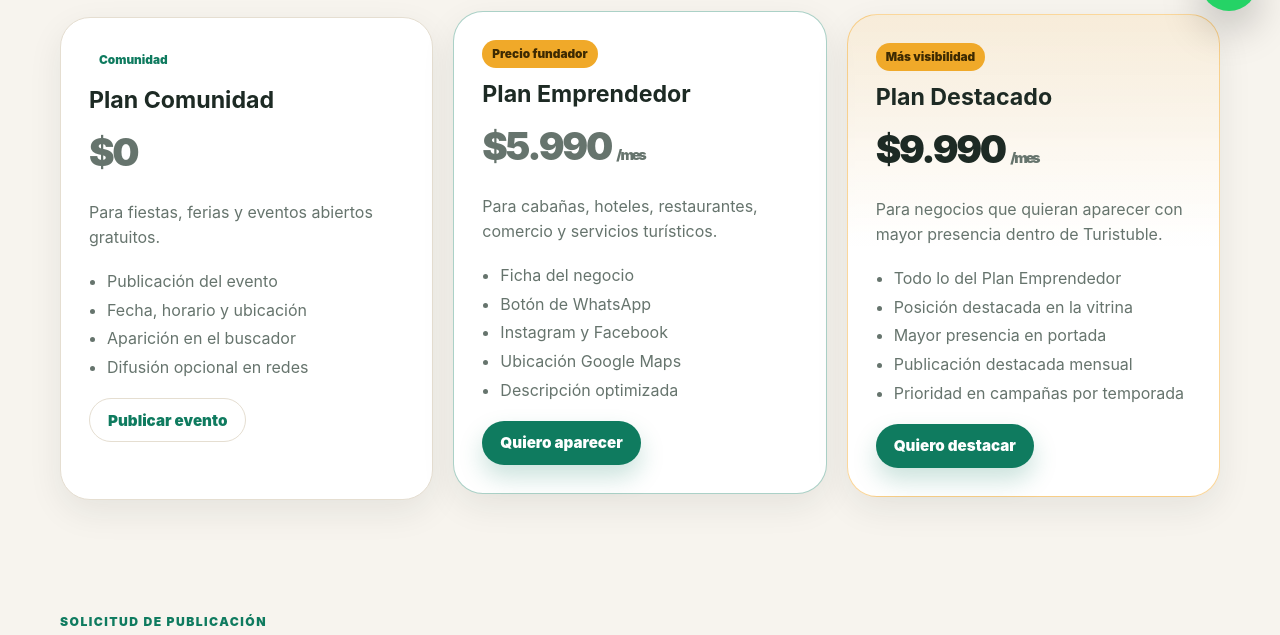
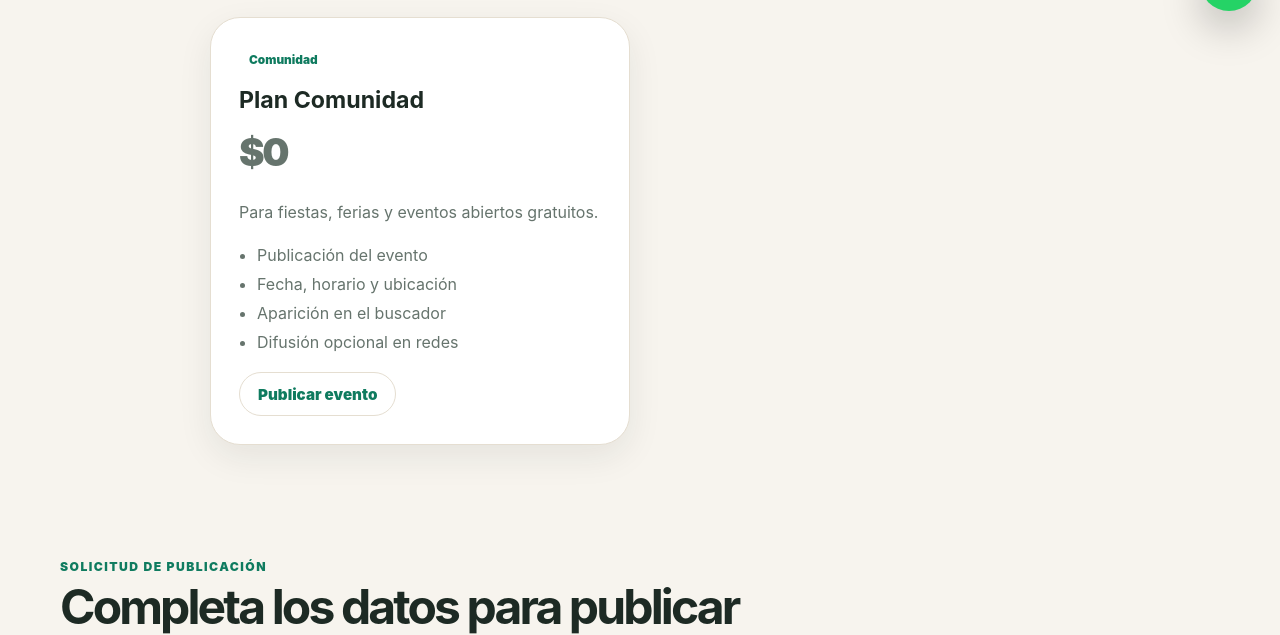
Before and after one commit to CristianRosales01/turistuble, a plain HTML site: page publicar.html in a window 1280 px wide. Shown: the part 767-1402 px from the top of the page. Drawn offline with Linux system fonts and the light colour scheme.

Commit message:
modo gratuito

```diff
--- a/publicar.html
+++ b/publicar.html
@@ -103,7 +103,7 @@
           <h2>Elige cómo quieres aparecer</h2>
           <p>Eventos gratuitos sin costo y planes para negocios turísticos que buscan mayor visibilidad en Ñuble.</p>
         </div>
-        <div class="plans-grid three-plans">
+        <div class="plans-grid">
           <article class="plan-card">
             <span class="badge-soft static-badge">Comunidad</span>
             <h3>Plan Comunidad</h3>
@@ -116,34 +116,6 @@
               <li>Difusión opcional en redes</li>
             </ul>
             <a href="#formulario" class="btn btn-secondary" data-set-type="Evento">Publicar evento</a>
-          </article>
-          <article class="plan-card featured-plan">
-            <span class="badge static-badge">Precio fundador</span>
-            <h3>Plan Emprendedor</h3>
-            <p class="price">$5.990 <small>/ mes</small></p>
-            <p>Para cabañas, hoteles, restaurantes, comercio y servicios turísticos.</p>
-            <ul>
-              <li>Ficha del negocio</li>
-              <li>Botón de WhatsApp</li>
-              <li>Instagram y Facebook</li>
-              <li>Ubicación Google Maps</li>
-              <li>Descripción optimizada</li>
-            </ul>
-            <a href="#formulario" class="btn btn-primary" data-set-type="Negocio">Quiero aparecer</a>
-          </article>
-          <article class="plan-card highlighted-plan">
-            <span class="badge static-badge">Más visibilidad</span>
-            <h3>Plan Destacado</h3>
-            <p class="price">$9.990 <small>/ mes</small></p>
-            <p>Para negocios que quieran aparecer con mayor presencia dentro de Turistuble.</p>
-            <ul>
-              <li>Todo lo del Plan Emprendedor</li>
-              <li>Posición destacada en la vitrina</li>
-              <li>Mayor presencia en portada</li>
-              <li>Publicación destacada mensual</li>
-              <li>Prioridad en campañas por temporada</li>
-            </ul>
-            <a href="#formulario" class="btn btn-primary" data-set-type="Negocio Turístico Destacado">Quiero destacar</a>
           </article>
         </div>
       </div>
```
Also changed, not shown: README.md, 1 other file.
